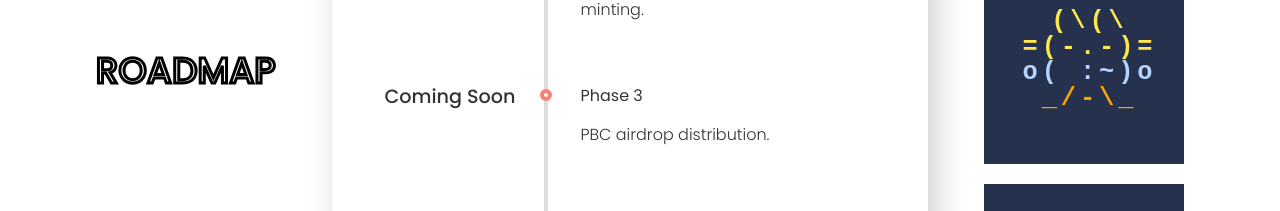
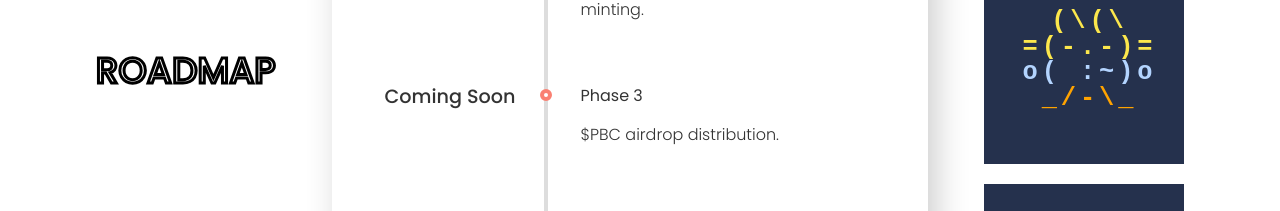
Before and after one commit to rustychainLab/pikabounching-vms, a React (Create React App) app in the folder front-end/: page / in a window 1280 px wide. Shown: the part 1389-1600 px from the top of the page. Built offline with nearby package versions, Linux system fonts and the light colour scheme; what web3modal would draw is missing.

Commit message:
update symbols

```diff
--- a/front-end/src/components/Faq.js
+++ b/front-end/src/components/Faq.js
@@ -13,7 +13,7 @@ function Faq() {
             <p>
               PikaBounching is first Virtual Mining System project. Based on a
               collection of NFTs that having tratir hasing power mechanism.
-              PikaBounchingCoin(PBC) is the original token in the ecosystem.
+              PikaBounchingCoin($PBC) is the original token in the ecosystem.
               it's like ethereum only minted by miners, so supply will depend on
               community staking PikaBounching Nft
             </p>
--- a/front-end/src/components/Roadmap.js
+++ b/front-end/src/components/Roadmap.js
@@ -36,7 +36,7 @@ function Roadmap() {
             </div>
             <div className="body">
               <p>Phase 3</p>
-              <p>PBC airdrop distribution.</p>
+              <p>$PBC airdrop distribution.</p>
             </div>
           </div>
           <div className="entry">
```
